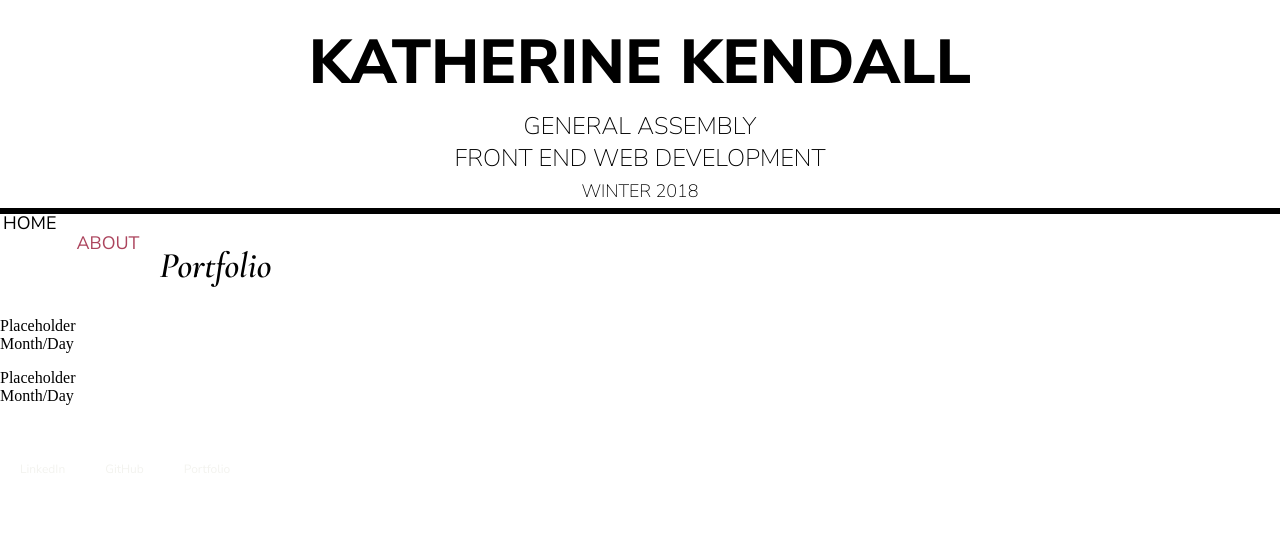
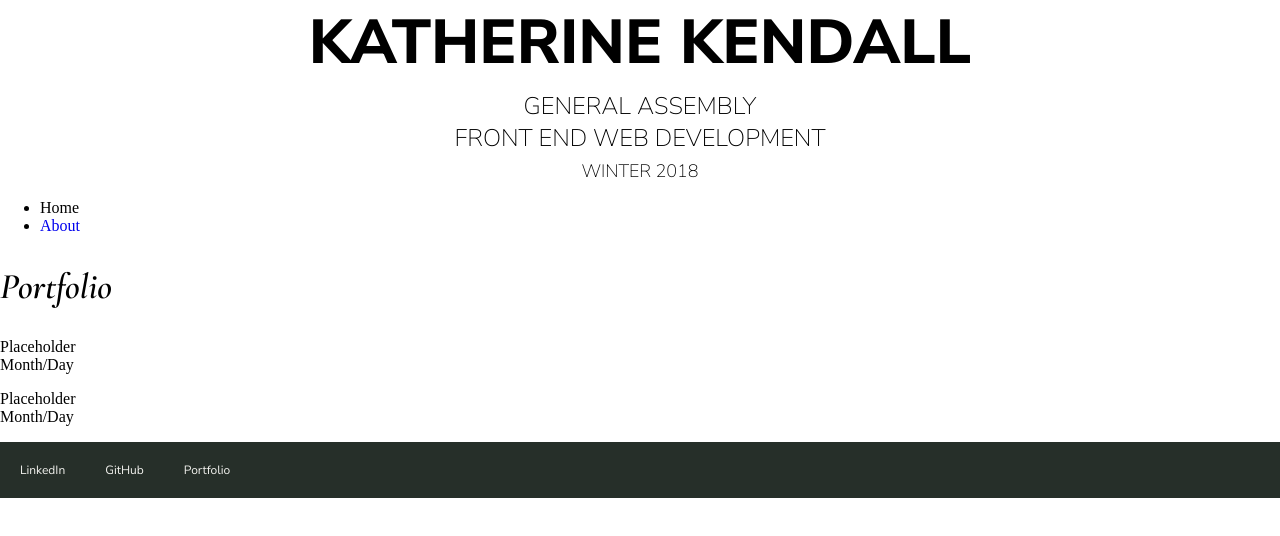
Before and after one commit to pachinkoqueen/fewd-week-1-homework, a plain HTML site: page index.html in a window 1280 px wide. Drawn offline with nearby package versions, Linux system fonts and the light colour scheme.

Commit message:
gave up trying to center the footer links

```diff
--- a/styles/style.css
+++ b/styles/style.css
@@ -1,5 +1,5 @@
 body {
-	margin: 20px 0px 20px 0px;
+	margin: 0px;
 }
 
 header {
@@ -46,15 +46,13 @@ a:active {
 }
 
 /* style nav list so it is a horizontal nav bar */
-nav {
+/*nav {
 	font-family: 'Nunito Sans', sans-serif;
 	font-size: 18px;
 	text-transform: uppercase;
-	text-align: center;
-	border: solid;
 }
+
 nav ul {
-	display: inline;
 	list-style-type: none;
 	margin: 0;
 	padding: 0;
@@ -65,12 +63,13 @@ nav li {
 	float: left;
 }
 
-li a {
+nav a {
 	display: block;
 	color: rgba(172, 68, 93, 1);
+	text-align: center;
     padding: 20px 20px 20px 20px;
     text-decoration: none;
-}
+}*/
 
 .bodyheadline {
 	font-family: 'Cormorant Garamond', serif;
@@ -78,9 +77,14 @@ li a {
 }
 
 /* style footer so it is a horizontal nav bar */
+/* gave up on trying to make it centered instead of tacked left */
+
+footer {
+	font-family: 'Nunito Sans', sans-serif;
+	font-size: 12px;
+}
 
 footer ul {
-	display: inline;
 	list-style-type: none;
 	margin: 0;
 	padding: 0;
@@ -93,8 +97,8 @@ footer li {
 }
 
 footer a {
-	font-family: 'Nunito Sans', sans-serif;
-	font-size: 12px;
+	display: block;
 	color: rgba(243, 243, 239, 1);
-	margin: 20px 0px 20px 0px;
+	padding: 20px;
+	text-decoration: none;
 }
```
